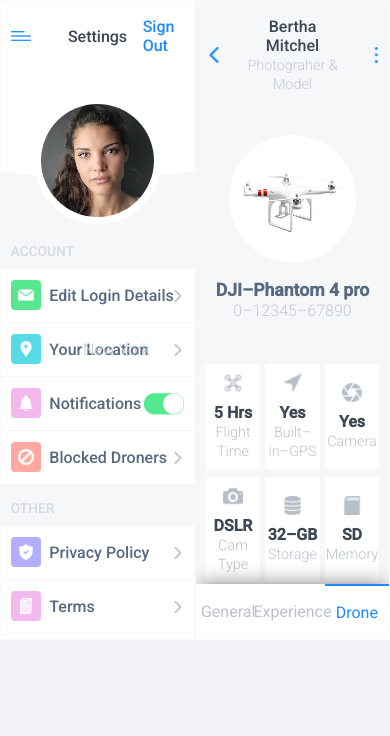
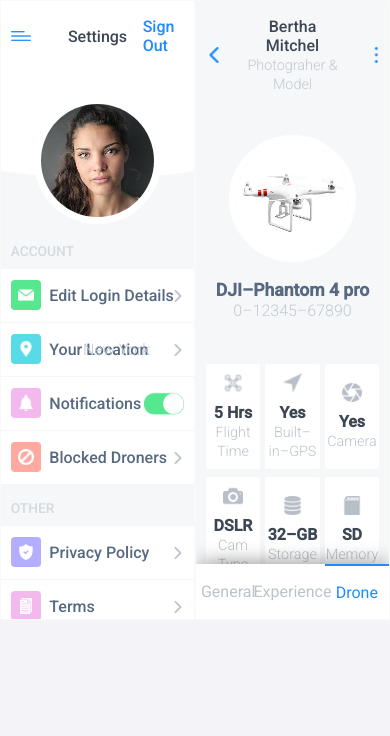
Before and after one commit to stephendoyin/creditclan_assignment, a plain HTML site: page index.html in a window 390 px wide. Drawn offline with Linux system fonts and the light colour scheme.

Commit message:
adjust phone dimensions

```diff
--- a/assets/styles/styles.css
+++ b/assets/styles/styles.css
@@ -17,8 +17,8 @@
 }
 
 .screen {
-  height: 640px;
-  width: 390px;
+  height: 620px;
+  width: 360px;
   background: #fff;
   margin: 0 auto;
   position: relative;
```
